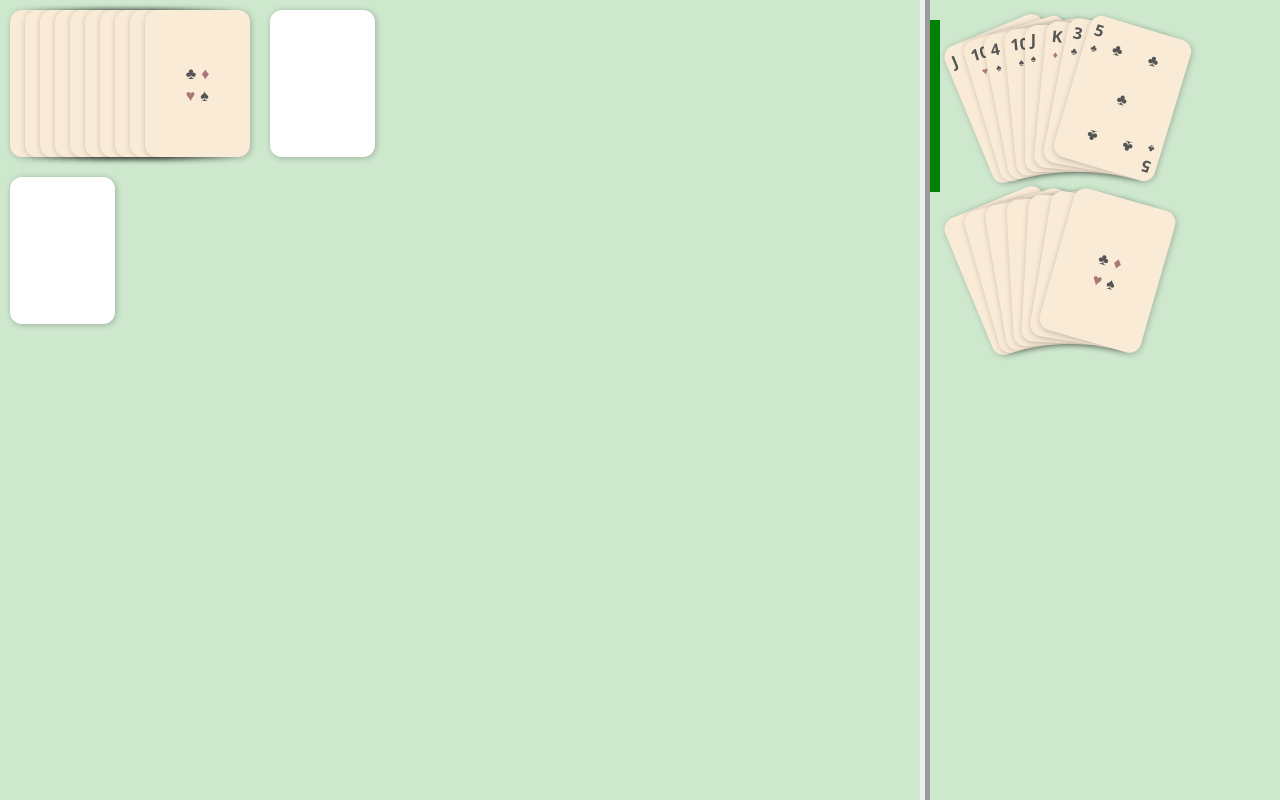
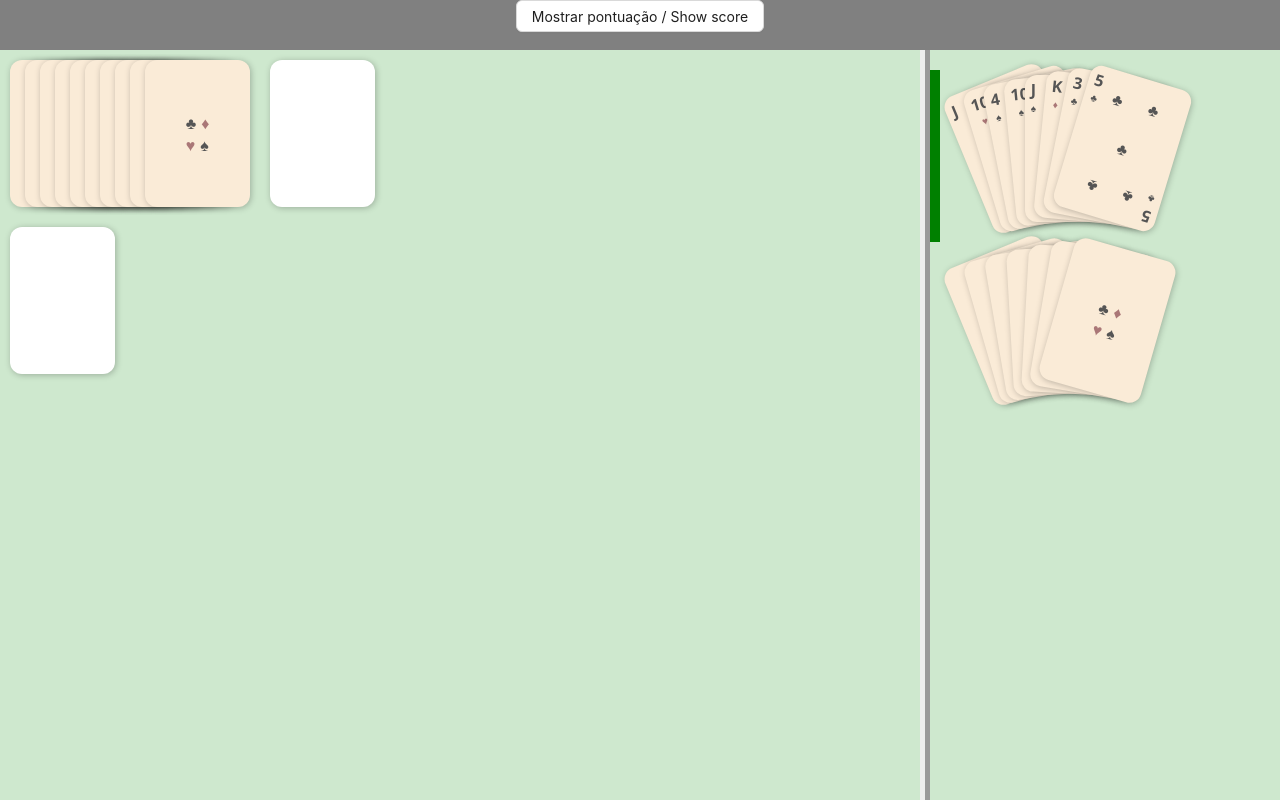
Before and after one commit to diogo-raphael-cravo/canastra, a React (Create React App) app: page / in a window 1280 px wide. Built offline with nearby package versions, Linux system fonts and the light colour scheme.

Commit message:
add score controls

```diff
--- a/src/App.tsx
+++ b/src/App.tsx
@@ -1,18 +1,27 @@
 import React from 'react';
-import { useAppSelector } from './Hooks';
+import { useAppDispatch } from './Hooks';
+import { Button } from 'antd';
 import './App.css';
 
-import { selectGoOutPlayer } from './canastra/slices/GameSlice';
 import CanastaGame from './canastra/CanastaGame';
 import CanastaScore from './canastra/CanastaScore';
+import { setShowScore } from './canastra/slices/CanastaScoreSlice';
 
 function App() {
-  const goOutPlayer = useAppSelector(selectGoOutPlayer);
-
+  const dispatch = useAppDispatch();
   return (
     <div className="App" style={{ display: 'flex', flex: 1 }}>
-      {goOutPlayer && <CanastaScore/>}
-      <CanastaGame/>
+      <div className="col" style={{ display: 'flex', alignItems: 'stretch', flex: 1 }}>
+        <div className="row" style={{ height: 50, backgroundColor: 'grey' }}>
+          <Button key="ok" onClick={() => dispatch(setShowScore(true))}>
+            Mostrar pontuação / Show score
+          </Button>
+        </div>
+        <div className="row" style={{ display: 'flex', flex: 1 }}>
+          <CanastaGame/>
+        </div>
+      </div>
+      <CanastaScore/>
     </div>
   );
 }
--- a/src/Store.tsx
+++ b/src/Store.tsx
@@ -1,10 +1,12 @@
 import { configureStore } from '@reduxjs/toolkit';
 
 import GameSlice from './canastra/slices/GameSlice';
+import CanastaScoreSlice from './canastra/slices/CanastaScoreSlice';
 
 export const store = configureStore({
   reducer: {
     gameSlice: GameSlice,
+    canastaScoreSlice: CanastaScoreSlice,
   }
 });
 
--- a/src/canastra/CanastaGame.tsx
+++ b/src/canastra/CanastaGame.tsx
@@ -100,7 +100,7 @@ function CanastaGame() {
     .map(sequence => <Sequence
         key={sequence.id} id={sequence.id} cards={sequence.cards} selectionColor={sequence.selectionColor}/>);
   return (
-    <div className="App" style={{ display: 'flex', flex: 1 }}>
+    <div style={{ display: 'flex', flex: 1 }}>
       <div className="col" style={{ display: 'flex', flex: 1 }}>
         <div className="row" style={{ display: 'flex' }}>
           <div onClick={() => doIfPlayerTurn(() => dispatch(pickCard()))} className="row" style={{ display: 'flex' }}>
--- a/src/canastra/CanastaScore.tsx
+++ b/src/canastra/CanastaScore.tsx
@@ -1,13 +1,14 @@
 import React, { useState } from 'react';
 import { v4 } from 'uuid';
 
-import { Button, Radio, Space, Divider } from 'antd';
+import { Radio, Modal, Button } from 'antd';
 
-import { useAppSelector } from '../Hooks';
+import { useAppSelector, useAppDispatch } from '../Hooks';
 
 import { PlayerType, selectPlayers, selectSequences, SequenceType, selectGoOutPlayer } from '../canastra/slices/GameSlice';
 import { CardType } from '../cards/helpers/Decks';
 import CardNames from '../cards/helpers/CardNames';
+import { setShowScore, selectShowScore } from './slices/CanastaScoreSlice';
 
 const GO_OUT_SCORE = 50;
 const LOW_CARD_SCORE = 5;
@@ -54,8 +55,8 @@ function getTotalScore(score: ScoreType): number {
     return score.goOutScore + score.handPenalty + score.sequences
         .reduce((prev, curr) => prev + curr.sequenceCardsScore + curr.sequenceScore, 0);
 }
-function makeScore(players: PlayerType[], sequences: SequenceType[], goOutPlayer: string): ScoreType {
-    const hasGoOutPlayer = undefined !== players.find(player => player.id === goOutPlayer);
+function makeScore(players: PlayerType[], sequences: SequenceType[], goOutPlayer: string | null): ScoreType {
+    const hasGoOutPlayer = goOutPlayer && undefined !== players.find(player => player.id === goOutPlayer);
     return {
         goOutScore: hasGoOutPlayer ? GO_OUT_SCORE : 0,
         sequences: sequences.map(sequence => ({
@@ -66,19 +67,28 @@ function makeScore(players: PlayerType[], sequences: SequenceType[], goOutPlayer
     };
 }
 function CanastaScore() {
+    const dispatch = useAppDispatch();
+
+    const showScore = useAppSelector(selectShowScore);
+    const handleOk = () => {
+      dispatch(setShowScore(false));
+    };
+    const [showPlayerScore, setShowPlayerScore] = useState(true);
+
     const players = useAppSelector(selectPlayers);
     const sequences = useAppSelector(selectSequences);
     const goOutPlayer = useAppSelector(selectGoOutPlayer);
 
-    const [showPlayerScore, setShowPlayerScore] = useState(true);
     let playersThisTeam = players.filter(player => player.playerTeam === showPlayerScore);
     let sequencesThisTeam = sequences.filter(sequence => sequence.playerTeam === showPlayerScore);
-    if (!goOutPlayer) {
-        return <div/>;
-    }
+
     const score = makeScore(playersThisTeam, sequencesThisTeam, goOutPlayer);
 
     return (
+        <Modal title="Score" open={showScore} onOk={handleOk} footer={[
+            <Button key="ok" onClick={handleOk} type="primary">
+              Ok
+            </Button>]}>
             <div className="col" style={{ display: 'flex', flex: 1 }}>
                 <Radio.Group value={showPlayerScore} onChange={(e) => setShowPlayerScore(e.target.value)}>
                     <Radio.Button value={true}>Próprio / own score</Radio.Button>
@@ -101,6 +111,7 @@ function CanastaScore() {
                 <br/>
                 Total: {getTotalScore(score)}
             </div>
+        </Modal>
     );
 }
 
--- /dev/null
+++ b/src/canastra/slices/CanastaScoreSlice.tsx
@@ -0,0 +1,28 @@
+import { createSlice, PayloadAction } from '@reduxjs/toolkit';
+
+import type { RootState } from '../../Store';
+
+export interface CanastaScoreSliceState {
+    showScore: boolean,
+};
+
+const initialState: CanastaScoreSliceState = {
+  showScore: false,
+};
+export const canastaScoreSlice = createSlice({
+  name: 'canastaScoreSlice',
+  // `createSlice` will infer the state type from the `initialState` argument
+  initialState,
+  reducers: {
+    setShowScore: (state, action: PayloadAction<boolean>) => {
+        state.showScore = action.payload;
+    },
+  },
+})
+
+export const { setShowScore } = canastaScoreSlice.actions;
+
+// Other code such as selectors can use the imported `RootState` type
+export const selectShowScore = (state: RootState) => state.canastaScoreSlice.showScore;
+
+export default canastaScoreSlice.reducer;
```
Lines whose indentation alone changed are shown as unchanged.
